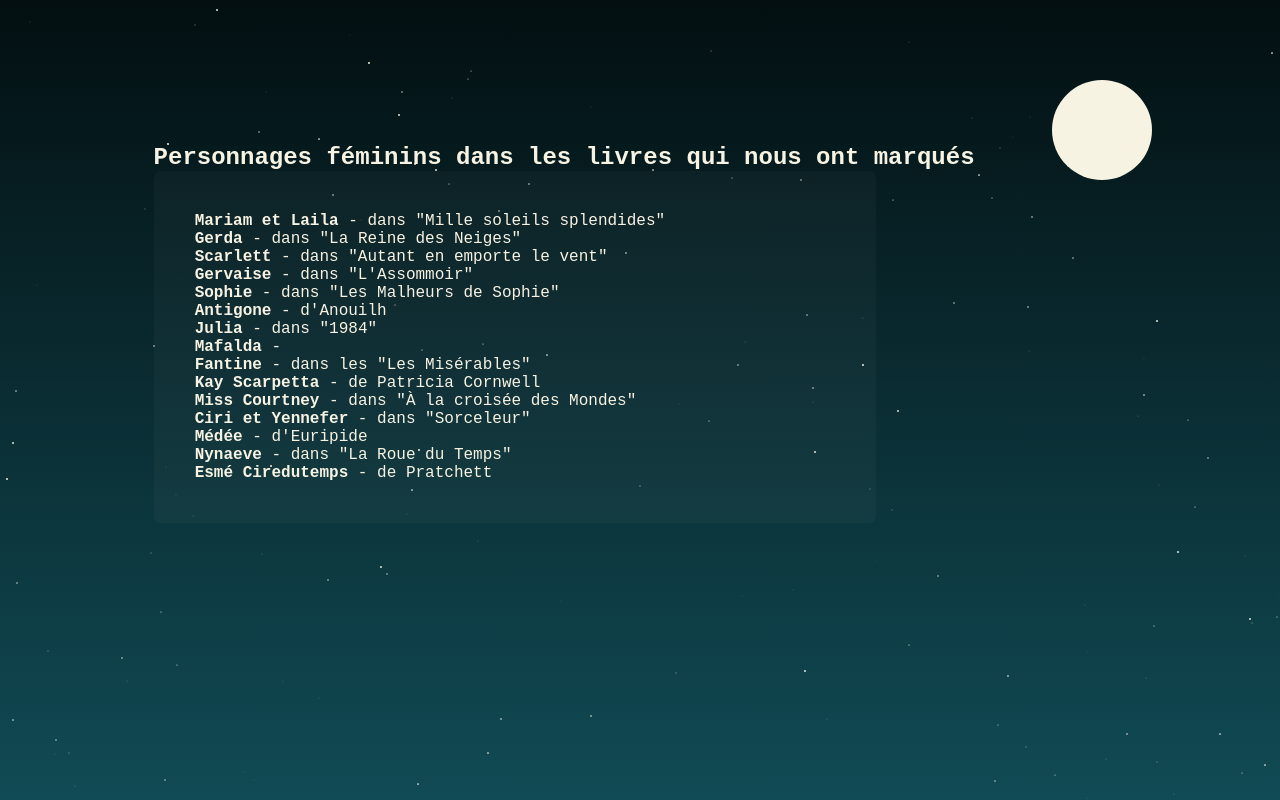
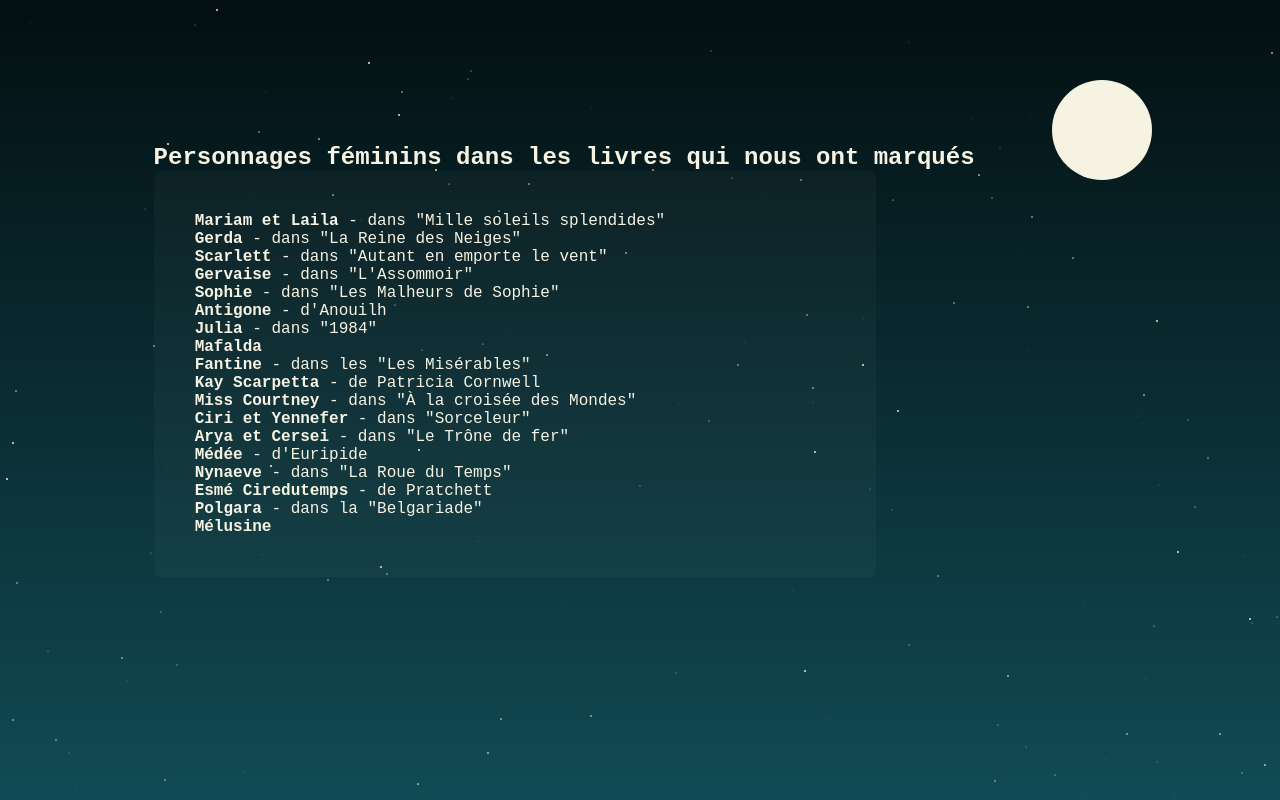
Before and after one commit to svilder/thefutureisfemale, a React (Create React App) app in the folder thefutureisfemale-front/: page / in a window 1280 px wide. Built offline with nearby package versions, Linux system fonts and the light colour scheme; a web font is replaced by a local one.

Commit message:
new characters

```diff
--- a/thefutureisfemale-front/src/components/FemaleCharaters.js
+++ b/thefutureisfemale-front/src/components/FemaleCharaters.js
@@ -11,14 +11,17 @@ const FemaleCharacters = () => {
       <p><strong>Sophie</strong> - dans "Les Malheurs de Sophie"</p>
       <p><strong>Antigone</strong> - d'Anouilh</p>
       <p><strong>Julia</strong> - dans "1984"</p>
-      <p><strong>Mafalda</strong> -</p>
+      <p><strong>Mafalda</strong></p>
       <p><strong>Fantine</strong> - dans les "Les Misérables"</p>
       <p><strong>Kay Scarpetta</strong> - de Patricia Cornwell</p>
       <p><strong>Miss Courtney</strong> - dans "À la croisée des Mondes"</p>
       <p><strong>Ciri et Yennefer</strong> - dans "Sorceleur"</p>
+      <p><strong>Arya et Cersei</strong> - dans "Le Trône de fer"</p>
       <p><strong>Médée</strong> - d'Euripide</p>
       <p><strong>Nynaeve</strong> - dans "La Roue du Temps"</p>
       <p><strong>Esmé Ciredutemps</strong> - de Pratchett</p>
+      <p><strong>Polgara</strong> - dans la "Belgariade"</p>
+      <p><strong>Mélusine</strong></p>
 
     </div>
   )
```
